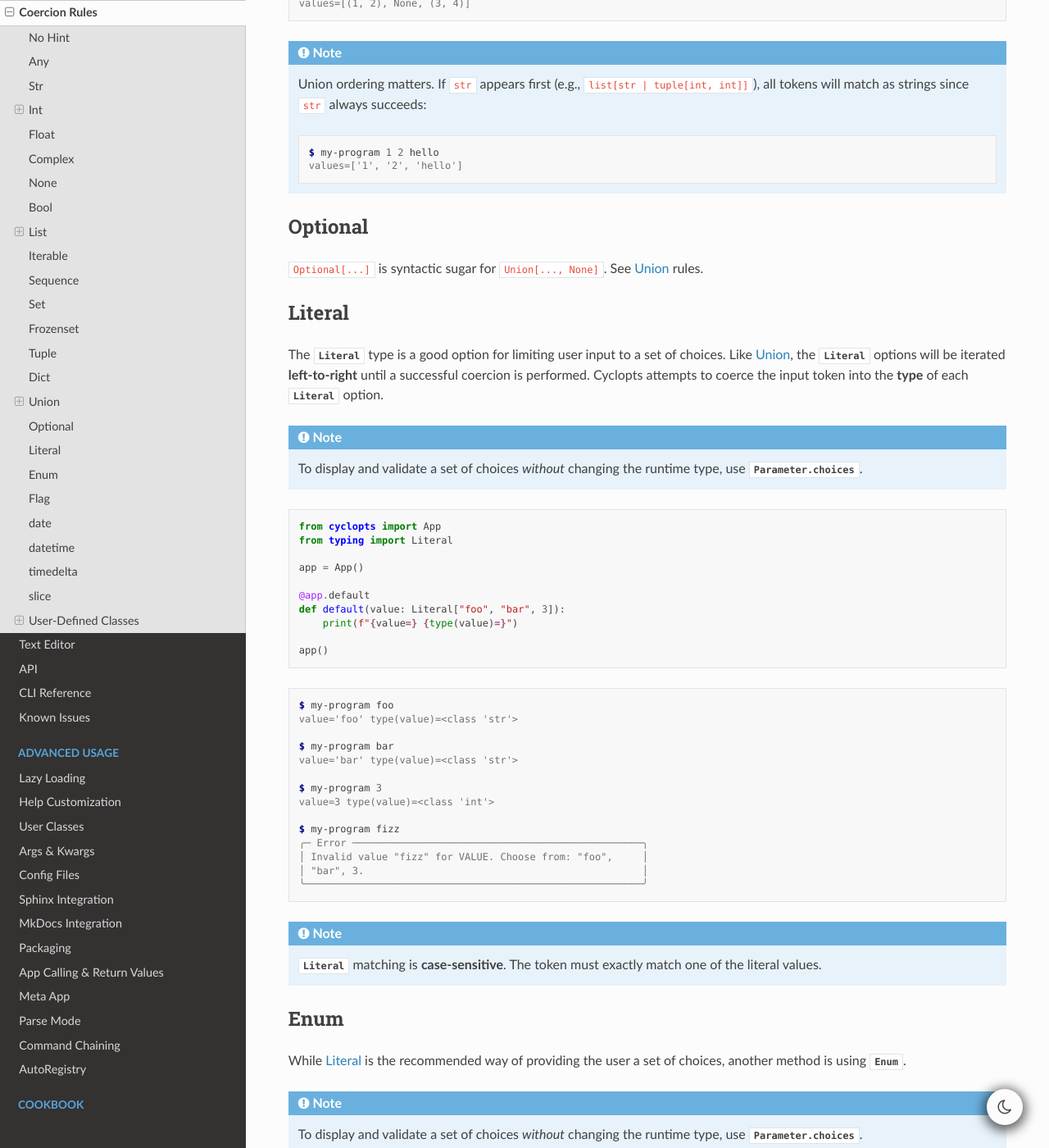
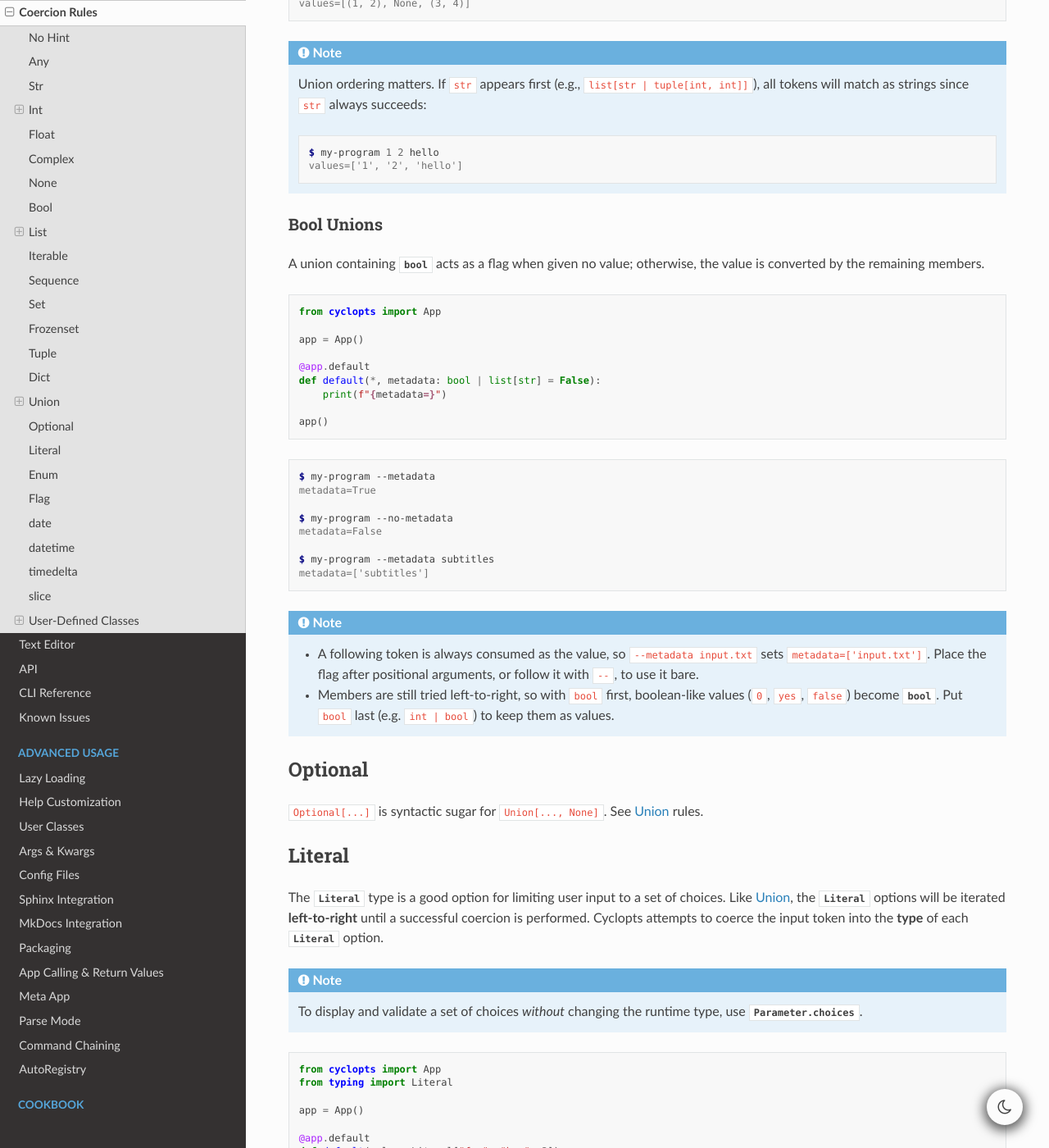
Before and after one commit to BrianPugh/cyclopts, a Sphinx documentation site: the page built from docs/source/rules.rst, in a window 1280 px wide and 1400 px high, scrolled down 14204 px. Shown: the whole window at 82% size. Built offline with Sphinx 7.4.7 and the Read the Docs theme 3.1.0, drawn with Linux system fonts in a browser that asks for light colours; the version number could not be read and is left out.

Commit message:
docs: explain flag behavior of unions containing bool
Co-Authored-By: Claude Opus 5.5 <noreply@anthropic.com>
Claude-Session: https://claude.ai/code/session_018hFy3rULPUV5VjyReoEDwL

```diff
--- a/docs/source/rules.rst
+++ b/docs/source/rules.rst
@@ -785,6 +785,41 @@ This also works with ``None`` and ``Literal`` types in the union:
       $ my-program 1 2 hello
       values=['1', '2', 'hello']
 
+^^^^^^^^^^^
+Bool Unions
+^^^^^^^^^^^
+A union containing :obj:`bool` acts as a flag when given no value; otherwise, the value is converted by the remaining members.
+
+.. code-block:: python
+
+   from cyclopts import App
+
+   app = App()
+
+   @app.default
+   def default(*, metadata: bool | list[str] = False):
+       print(f"{metadata=}")
+
+   app()
+
+.. code-block:: console
+
+   $ my-program --metadata
+   metadata=True
+
+   $ my-program --no-metadata
+   metadata=False
+
+   $ my-program --metadata subtitles
+   metadata=['subtitles']
+
+.. note::
+
+   * A following token is always consumed as the value, so ``--metadata input.txt`` sets ``metadata=['input.txt']``.
+     Place the flag after positional arguments, or follow it with ``--``, to use it bare.
+   * Members are still tried left-to-right, so with ``bool`` first, boolean-like values (``0``, ``yes``, ``false``) become :obj:`bool`.
+     Put ``bool`` last (e.g. ``int | bool``) to keep them as values.
+
 
 ********
 Optional
```
